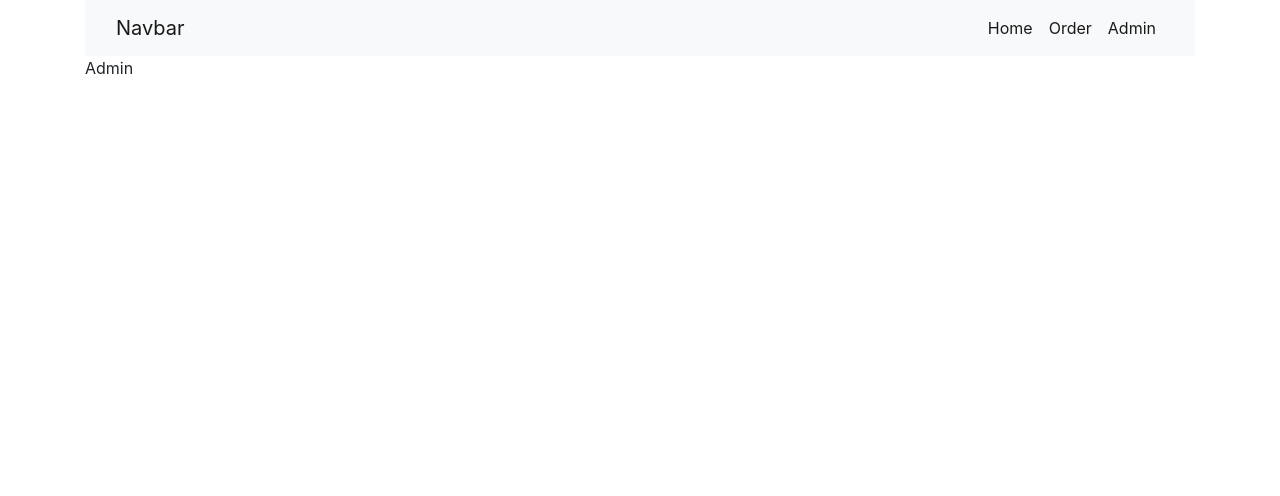
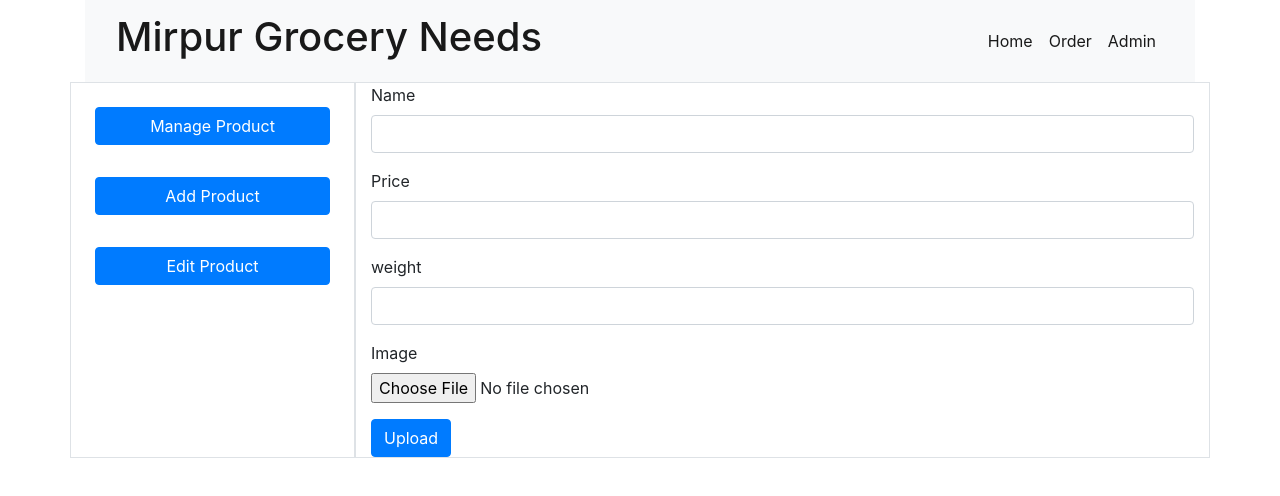
Before and after one commit to yeasin-hossain/MirpurGroceryClient, a React (Create React App) app: page /admin/addproduct in a window 1280 px wide. Shown: the top 496 px of the page. Built offline with nearby package versions, Linux system fonts and the light colour scheme; no server answers.

Commit message:
show product in admin manage

```diff
--- a/package.json
+++ b/package.json
@@ -6,6 +6,7 @@
     "@testing-library/jest-dom": "^5.11.4",
     "@testing-library/react": "^11.1.0",
     "@testing-library/user-event": "^12.1.10",
+    "axios": "^0.21.1",
     "bootstrap": "^4.6.0",
     "react": "^17.0.2",
     "react-bootstrap": "^1.5.2",
@@ -13,6 +14,7 @@
     "react-icons": "^4.2.0",
     "react-router-dom": "^5.2.0",
     "react-scripts": "4.0.3",
+    "react-toastify": "^7.0.3",
     "web-vitals": "^1.0.1"
   },
   "scripts": {
--- a/src/App.js
+++ b/src/App.js
@@ -4,7 +4,7 @@ import Header from './components/Header/Header';
 import Home from './components/Home/Home';
 import Order from './components/Order/Order';
 import PrivateRoute from './components/Routes/PrivateRoute';
-
+import { ToastContainer } from 'react-toastify';
 function App() {
 	return (
 		<div className="container">
@@ -22,6 +22,7 @@ function App() {
 					</PrivateRoute>
 				</Switch>
 			</Router>
+			<ToastContainer />
 		</div>
 	);
 }
--- /dev/null
+++ b/src/components/Admin/AddProduct.js
@@ -0,0 +1,107 @@
+import axios from 'axios';
+import React from 'react';
+import { useState } from 'react';
+import { Button, Form } from 'react-bootstrap';
+import { toast } from 'react-toastify';
+function AddProduct() {
+	const [product, setProduct] = useState({});
+
+	// Add Product to state
+	const handleAddProduct = (e) => {
+		if (e.target.name === 'name') {
+			const name = (product.name = e.target.value);
+			setProduct({ ...product, name });
+		} else if (e.target.name === 'price') {
+			const price = (product.price = e.target.value);
+			setProduct({ ...product, price });
+		} else if (e.target.name === 'weight') {
+			const weight = (product.weight = e.target.value);
+			setProduct({ ...product, weight });
+		} else {
+			const image = (product.image = e.target.files[0]);
+			setProduct({ ...product, image });
+		}
+	};
+
+	// Product Send To Server
+	const uploadProduct = (e) => {
+		const image = new FormData();
+		image.set('key', '14966dcb668bd4afd338e132de02b3c7');
+		image.append('image', product.image);
+		axios.post(`https://api.imgbb.com/1/upload`, image).then((res) => {
+			if (res.status === 200) {
+				const imageUrl = (product.image = res.data.data.display_url);
+				setProduct({ ...product, imageUrl });
+				axios
+					.post(
+						`https://phassignment10.herokuapp.com/product/addproduct`,
+						product
+					)
+					.then((result) => {
+						if (result.status === 200) {
+							toast.success('Product Upload Successfully!');
+							setProduct({});
+							e.target.image.value = '';
+						} else {
+							toast.success('SomeThing Want Wrong, Please Try Again later!');
+						}
+					});
+			}
+		});
+		e.preventDefault();
+	};
+
+	return (
+		<div>
+			<Form onSubmit={(e) => uploadProduct(e)}>
+				<Form.Group controlId="formBasicName">
+					<Form.Label>Name</Form.Label>
+					<Form.Control
+						required
+						type="text"
+						name="name"
+						value={product.name || ''}
+						onChange={(e) => handleAddProduct(e)}
+					/>
+				</Form.Group>
+
+				<Form.Group controlId="formBasicPrice">
+					<Form.Label>Price</Form.Label>
+					<Form.Control
+						required
+						type="number"
+						name="price"
+						onChange={(e) => handleAddProduct(e)}
+						value={product.price || ''}
+					/>
+				</Form.Group>
+
+				<Form.Group controlId="formBasicWeight">
+					<Form.Label>weight</Form.Label>
+					<Form.Control
+						required
+						value={product.weight || ''}
+						type="number"
+						name="weight"
+						onChange={(e) => handleAddProduct(e)}
+					/>
+				</Form.Group>
+
+				<Form.Group controlId="formBasicWeight">
+					<Form.Label>Image</Form.Label>
+					<Form.Control
+						required
+						type="file"
+						name="image"
+						onChange={(e) => handleAddProduct(e)}
+					/>
+				</Form.Group>
+				<Button variant="primary" type="submit">
+					Upload
+				</Button>
+			</Form>
+		</div>
+	);
+}
+
+export default AddProduct;
--- a/src/components/Admin/Admin.js
+++ b/src/components/Admin/Admin.js
@@ -1,7 +1,39 @@
 import React from 'react';
+import { Link, Route } from 'react-router-dom';
+import AddProduct from './AddProduct';
+import ManageProducts from './ManageProducts';
 
 function Admin() {
-	return <div>Admin</div>;
+	return (
+		<div>
+			<div className="row gutter-3">
+				<div className="col-md-3 border p-2">
+					<div className="menu d-flex flex-column ">
+						<Link className="btn btn-primary m-3" to="/admin/manage">
+							Manage Product
+						</Link>
+						<Link className="btn btn-primary m-3" to="/admin/addproduct">
+							Add Product
+						</Link>
+						<Link className="btn btn-primary m-3" to="/admin/updateproduct">
+							Edit Product
+						</Link>
+					</div>
+				</div>
+				<div className="col-md-9 border">
+					<Route path="/admin/manage">
+						<ManageProducts />
+					</Route>
+					<Route path="/admin/addproduct">
+						<AddProduct />
+					</Route>
+					<Route path="/admin/updateproduct">
+						<h1>Update</h1>
+					</Route>
+				</div>
+			</div>
+		</div>
+	);
 }
 
 export default Admin;
--- /dev/null
+++ b/src/components/Admin/ManageProducts.js
@@ -0,0 +1,47 @@
+import axios from 'axios';
+import React, { useContext } from 'react';
+import { toast } from 'react-toastify';
+import { ProductContext } from '../productContext/ProductContext';
+import Product from './Product';
+
+function ManageProducts() {
+	const { products, setProducts } = useContext(ProductContext);
+	const deleteProduct = (id) => {
+		axios(
+			`https://phassignment10.herokuapp.com/product/deleteproduct/${id}`
+		).then((res) => {
+			if (res.status === 200) {
+				// also remove data from client by and never call server
+				const removedProduct = products.filter((product) => product._id !== id);
+				setProducts(removedProduct);
+				toast.success('Product Delete Successfully');
+			}
+		});
+	};
+	return (
+		<div>
+			<table className="table table-striped text-center">
+				<thead>
+					<tr>
+						<th>Image</th>
+						<th>Name</th>
+						<th>Price</th>
+						<th>Weight</th>
+						<th>Action</th>
+					</tr>
+				</thead>
+				<tbody>
+					{products.map((product) => (
+						<Product
+							key={product._id}
+							product={product}
+							deleteProduct={deleteProduct}
+						/>
+					))}
+				</tbody>
+			</table>
+		</div>
+	);
+}
+
+export default ManageProducts;
--- /dev/null
+++ b/src/components/Admin/Product.js
@@ -0,0 +1,24 @@
+import React from 'react';
+import { CgRemove } from 'react-icons/cg';
+function Product({ product, deleteProduct }) {
+	const { image, name, price, weight, _id } = product;
+	return (
+		<>
+			<tr>
+				<td>
+					<img style={{ width: '100px', height: '100px' }} src={image} alt="" />
+				</td>
+				<td>{name}</td>
+				<td>{price}</td>
+				<td>{weight}</td>
+				<td>
+					<button className="btn btn-danger" onClick={() => deleteProduct(_id)}>
+						Delete <CgRemove />
+					</button>
+				</td>
+			</tr>
+		</>
+	);
+}
+
+export default Product;
--- a/src/components/Header/Header.js
+++ b/src/components/Header/Header.js
@@ -7,7 +7,7 @@ function Header() {
 			<nav className="navbar navbar-expand-lg navbar-light bg-light ">
 				<div className="container-fluid">
 					<Link className="navbar-brand" to="/">
-						Navbar
+						<h1>Mirpur Grocery Needs</h1>
 					</Link>
 					<button
 						className="navbar-toggler"
@@ -43,7 +43,7 @@ function Header() {
 								<Link
 									className="nav-link active"
 									aria-current="page"
-									to="/admin"
+									to="/admin/manage"
 								>
 									Admin
 								</Link>
--- a/src/components/Home/Home.js
+++ b/src/components/Home/Home.js
@@ -1,21 +1,10 @@
-import React from 'react';
-import { useEffect } from 'react';
-import { useState } from 'react';
+import React, { useContext } from 'react';
+import { ProductContext } from '../productContext/ProductContext';
 import Product from './Product';
 
 function Home() {
-	const [products, setProducts] = useState([]);
+	const { products } = useContext(ProductContext);
 
-	useEffect(() => {
-		const fetchProducts = async () => {
-			const getProducts = await fetch(
-				`https://phassignment10.herokuapp.com/product`
-			);
-			const getJsonProducts = await getProducts.json();
-			setProducts(getJsonProducts);
-		};
-		fetchProducts();
-	}, []);
 	return (
 		<div className="d-flex flex-wrap">
 			{products.map((product) => (
--- /dev/null
+++ b/src/components/productContext/ProductContext.js
@@ -0,0 +1,26 @@
+import { createContext, useEffect, useState } from 'react';
+
+export const ProductContext = createContext();
+export const ProductProvider = (props) => {
+	const [products, setProducts] = useState([]);
+
+	useEffect(() => {
+		const fetchProducts = async () => {
+			const getProducts = await fetch(
+				`https://phassignment10.herokuapp.com/product`
+			);
+			const getJsonProducts = await getProducts.json();
+			setProducts(getJsonProducts);
+		};
+		fetchProducts();
+	}, []);
+	const allContexts = {
+		products,
+		setProducts,
+	};
+	return (
+		<ProductContext.Provider value={allContexts}>
+			{props.children}
+		</ProductContext.Provider>
+	);
+};
--- a/src/index.js
+++ b/src/index.js
@@ -3,11 +3,15 @@ import ReactDOM from 'react-dom';
 import App from './App';
 import reportWebVitals from './reportWebVitals';
 import 'bootstrap/dist/css/bootstrap.min.css';
+import 'react-toastify/dist/ReactToastify.css';
+import { ProductProvider } from './components/productContext/ProductContext';
 
 ReactDOM.render(
-	<React.StrictMode>
-		<App />
-	</React.StrictMode>,
+	<ProductProvider>
+		<React.StrictMode>
+			<App />
+		</React.StrictMode>
+	</ProductProvider>,
 	document.getElementById('root')
 );
 
```
Also changed, not shown: 2 other files (tests, documents, lock files or other folders).
